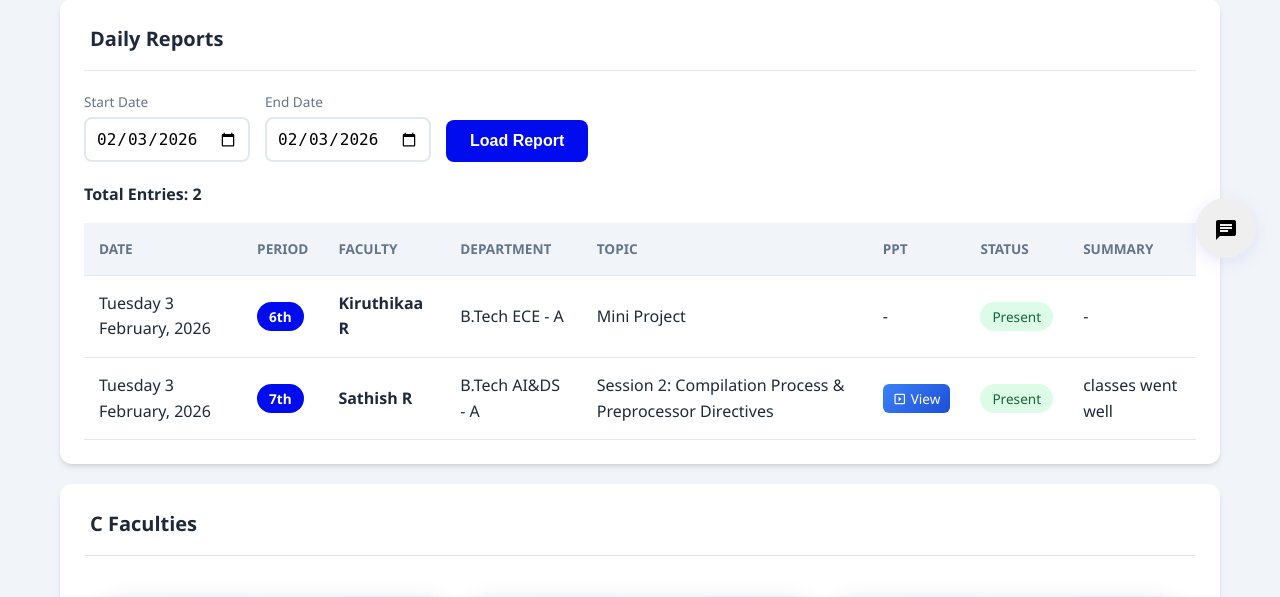
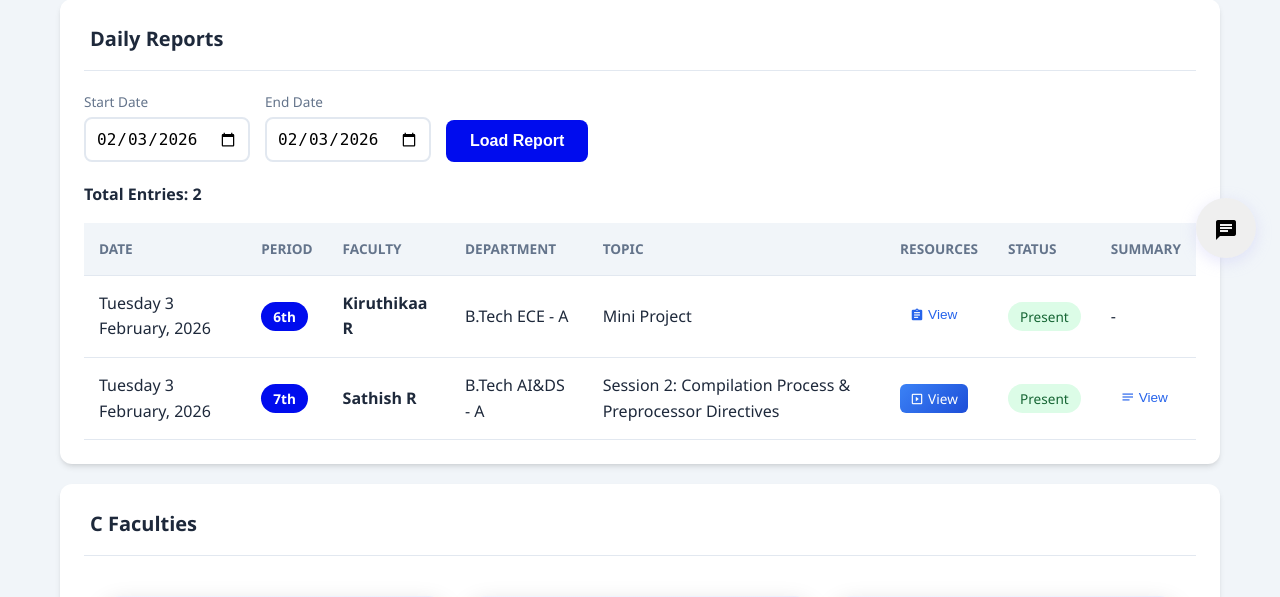
Before and after one commit to mourishantony/C_faculties_chatbot, a FastAPI app: page /cprog_admin_view_x7k9 in a window 1280 px wide. Shown: the part 518-1115 px from the top of the page. Run offline with FastAPI, Linux system fonts and the light colour scheme; data comes from the database, SQL or seed files in the repository; both versions use the stored data as it was after the commit; data that the repository does not hold is empty; some libraries are stand-ins or nearby versions.

Commit message:
Add resource detail modal and enhance resource links in admin dashboard

```diff
--- a/main.py
+++ b/main.py
@@ -447,7 +447,8 @@ def get_admin_report(
             "is_swapped": entry.is_swapped,
             "swapped_with": entry.swapped_with,
             "summary": entry.summary,
-            "ppt_url": syllabus.ppt_url if syllabus else None
+            "ppt_url": syllabus.ppt_url if syllabus else None,
+            "moodle_url": lab_program.moodle_url if lab_program else None
         })
 
     return {"entries": result, "total": len(result)}
--- a/templates/admin_dashboard.html
+++ b/templates/admin_dashboard.html
@@ -249,6 +249,23 @@
         </div>
     </div>
 
+    <!-- Modal for viewing resources and summaries -->
+    <div id="detailModal" style="display: none; position: fixed; top: 0; left: 0; width: 100%; height: 100%; background: rgba(0,0,0,0.5); z-index: 10000; align-items: center; justify-content: center;">
+        <div style="background: white; border-radius: 12px; max-width: 600px; width: 90%; max-height: 80vh; overflow-y: auto; box-shadow: 0 4px 20px rgba(0,0,0,0.3);">
+            <div style="padding: 20px; border-bottom: 1px solid #e5e7eb; display: flex; justify-content: space-between; align-items: center; background: linear-gradient(135deg, #2563eb, #1e40af); color: white; border-radius: 12px 12px 0 0;">
+                <h3 style="margin: 0; font-size: 18px; display: flex; align-items: center;">
+                    <i class="material-icons" style="margin-right: 8px; font-size: 20px;">info</i>
+                    <span id="modalTitle">Details</span>
+                </h3>
+                <button onclick="closeDetailModal()" style="background: none; border: none; color: white; cursor: pointer; font-size: 24px; padding: 0; width: 30px; height: 30px; display: flex; align-items: center; justify-content: center;">
+                    <i class="material-icons">close</i>
+                </button>
+            </div>
+            <div id="modalContent" style="padding: 20px; line-height: 1.6; color: #334155; white-space: pre-wrap; word-wrap: break-word;">
+            </div>
+        </div>
+    </div>
+
     <style>
         /* ========== Material Icons Styling ========== */
         .material-icons {
@@ -1565,7 +1582,7 @@
 
                 let html = `<p style="margin-bottom: 15px;"><strong>Total Entries: ${data.total}</strong></p>`;
                 html += '<table class="schedule-table"><thead><tr>' +
-                    '<th>Date</th><th>Period</th><th>Faculty</th><th>Department</th><th>Topic</th><th>PPT</th><th>Status</th><th>Summary</th>' +
+                    '<th>Date</th><th>Period</th><th>Faculty</th><th>Department</th><th>Topic</th><th>Resources</th><th>Status</th><th>Summary</th>' +
                     '</tr></thead><tbody>';
 
                 data.entries.forEach(entry => {
@@ -1580,8 +1597,23 @@
                         statusClass = 'swapped';
                     }
 
-                    const pptLink = entry.ppt_url
-                        ? `<a href="${entry.ppt_url}" target="_blank" class="ppt-link" title="Open PPT"><i class="material-icons" style="font-size: 14px; vertical-align: middle;">slideshow</i> View</a>`
+                    // Determine resource content based on class type
+                    let resourceContent = '';
+                    if (entry.class_type === 'theory' && entry.ppt_url) {
+                        resourceContent = `<a href="${entry.ppt_url}" target="_blank" class="ppt-link" title="Open PPT"><i class="material-icons" style="font-size: 14px; vertical-align: middle;">slideshow</i> View</a>`;
+                    } else if (entry.class_type === 'lab' && entry.moodle_url) {
+                        resourceContent = `<a href="${entry.moodle_url}" target="_blank" class="ppt-link" title="Open Moodle"><i class="material-icons" style="font-size: 14px; vertical-align: middle;">language</i> View</a>`;
+                    } else if (entry.class_type === 'lab' && entry.lab_work_done) {
+                        resourceContent = `<button onclick='showDetailModal("Lab Work Done", ${JSON.stringify(entry.lab_work_done)})' class="ppt-link" style="border: none; background: none; cursor: pointer; color: #2563eb; text-decoration: none;"><i class="material-icons" style="font-size: 14px; vertical-align: middle;">description</i> View</button>`;
+                    } else if (entry.class_type === 'mini_project' && entry.mini_project_progress) {
+                        resourceContent = `<button onclick='showDetailModal("Mini Project Progress", ${JSON.stringify(entry.mini_project_progress)})' class="ppt-link" style="border: none; background: none; cursor: pointer; color: #2563eb; text-decoration: none;"><i class="material-icons" style="font-size: 14px; vertical-align: middle;">assignment</i> View</button>`;
+                    } else {
+                        resourceContent = '-';
+                    }
+
+                    // Summary column with View button if summary exists
+                    const summaryContent = entry.summary
+                        ? `<button onclick='showDetailModal("Summary", ${JSON.stringify(entry.summary)})' class="ppt-link" style="border: none; background: none; cursor: pointer; color: #2563eb; text-decoration: none;"><i class="material-icons" style="font-size: 14px; vertical-align: middle;">notes</i> View</button>`
                         : '-';
 
                     html += `
@@ -1591,9 +1623,9 @@
                             <td><strong>${entry.faculty_name}</strong></td>
                             <td>${entry.department_name}</td>
                             <td>${entry.topic}</td>
-                            <td>${pptLink}</td>
+                            <td>${resourceContent}</td>
                             <td><span class="status-badge ${statusClass}">${status}</span></td>
-                            <td>${entry.summary || '-'}</td>
+                            <td>${summaryContent}</td>
                         </tr>
                     `;
                 });
@@ -1607,6 +1639,28 @@
                 document.getElementById('reportContainer').innerHTML = '<div class="alert alert-error">Failed to load report</div>';
             }
         }
+
+        // Modal functions for viewing details
+        function showDetailModal(title, content) {
+            document.getElementById('modalTitle').textContent = title;
+            document.getElementById('modalContent').textContent = content;
+            const modal = document.getElementById('detailModal');
+            modal.style.display = 'flex';
+        }
+
+        function closeDetailModal() {
+            document.getElementById('detailModal').style.display = 'none';
+        }
+
+        // Close modal when clicking outside
+        document.addEventListener('DOMContentLoaded', () => {
+            const modal = document.getElementById('detailModal');
+            modal.addEventListener('click', (e) => {
+                if (e.target === modal) {
+                    closeDetailModal();
+                }
+            });
+        });
 
         // Store loaded classes data globally for day filtering
         let currentClassesData = null;
```
Also changed, not shown: c_faculties.db.
